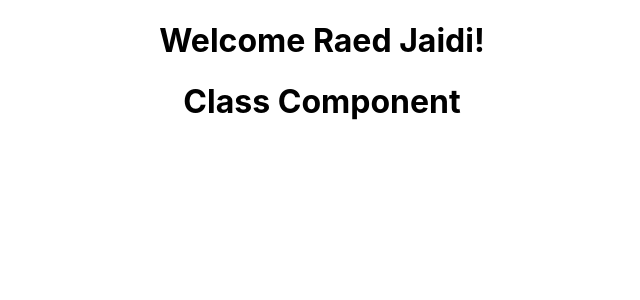
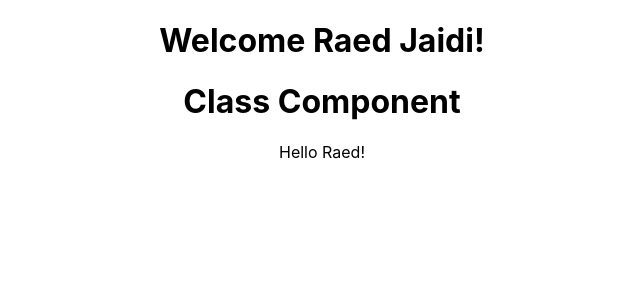
Before and after one commit to Raedjd/ReactJs-learn, a React (Create React App) app: page / in a window 1280 px wide. Shown: the top 300 px of the page, without its empty margins (318-958 px from the left). Built offline with nearby package versions, Linux system fonts and the light colour scheme.

Commit message:
add a JSX

```diff
--- a/src/App.js
+++ b/src/App.js
@@ -2,12 +2,14 @@ import logo from './logo.svg';
 import './App.css';
 import {Greet} from './Components/Greet';
 import Hi from './Components/Hi'
+import Hello from './Components/Hello'
 function App() {
   const name= "raed"
   return (
     <div className="App">
       <Greet></Greet>
       <Hi></Hi>
+      <Hello></Hello>
     </div>
   );
 }
--- /dev/null
+++ b/src/Components/Hello.js
@@ -0,0 +1,14 @@
+import React, { createElement } from "react";
+
+const Hello = () =>{
+    // return(
+    //     <h3>Hello Raed!</h3>
+    // )
+    return React.createElement('div',{id:'hello',className:'classHeloo'},'Hello Raed!')
+}
+/* JSX differences:
+Class ->className
+for ->HTMLFor
+camel Case property*/
+
+export default Hello;
```
